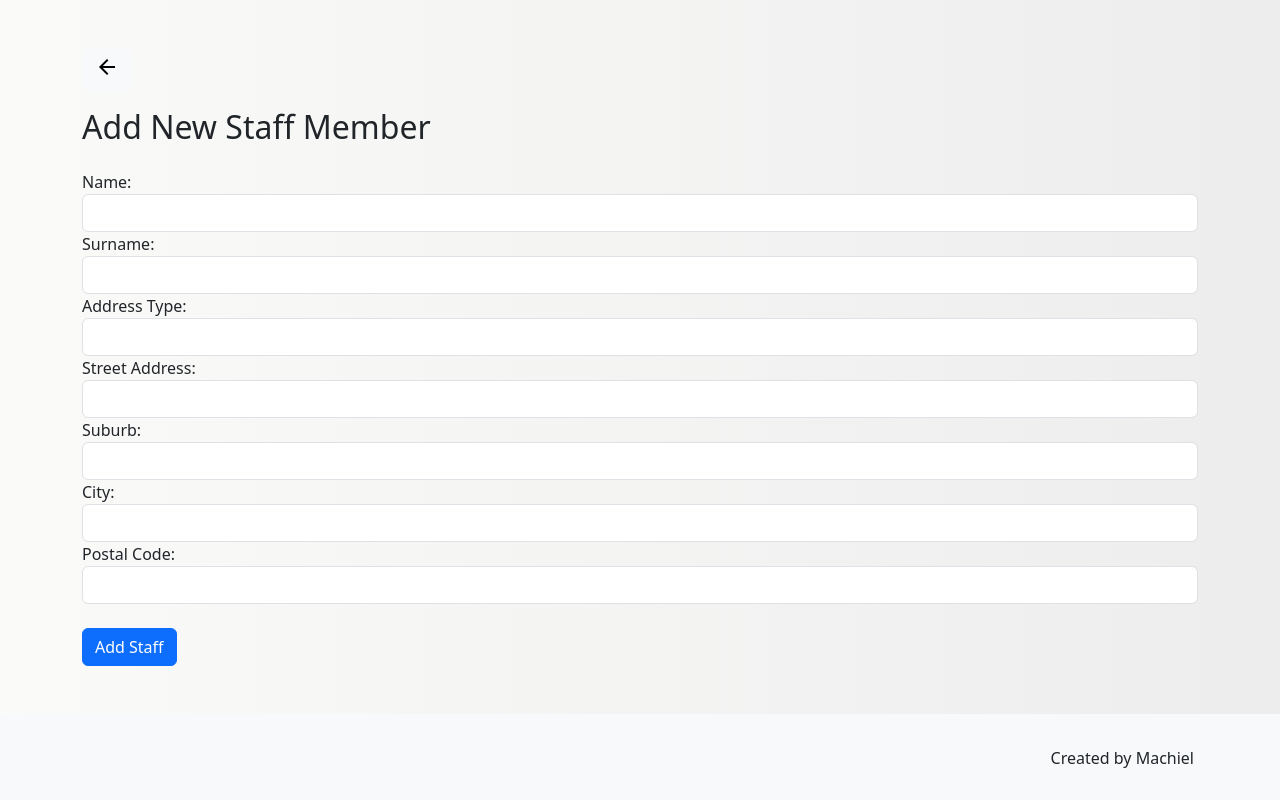
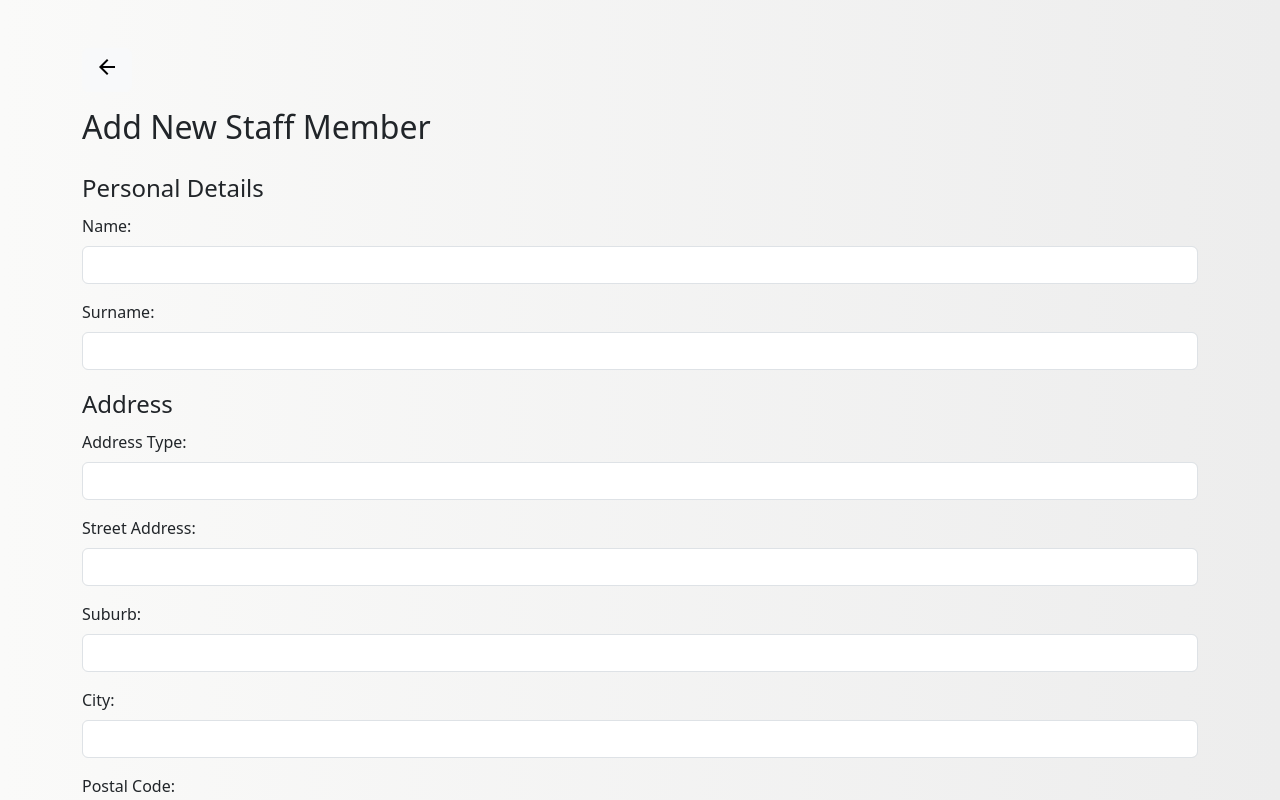
Before and after one commit to machiel27/whatnow, a React (Create React App) app: page /add-staff in a window 1280 px wide. Shown: the top 800 px of the page. Built offline with nearby package versions, Linux system fonts and the light colour scheme.

Commit message:
Add validation to the Add Staff form and fix some bugs

```diff
--- a/src/AddStaff.js
+++ b/src/AddStaff.js
@@ -3,8 +3,10 @@ import { useNavigate } from 'react-router-dom';
 import { addStaff } from './api';
 import BackArrow from './BackArrow';
 
+
 function AddStaff() {
   const [formData, setFormData] = useState({});
+  const [validated, setValidated] = useState(false); // <-- Add this state
   const navigate = useNavigate();
 
   const handleChange = (e) => {
@@ -15,6 +17,12 @@ function AddStaff() {
   };
 
   const handleSubmit = async (e) => {
+    const form = e.currentTarget;
+
+    if (form.checkValidity() === false) {
+      e.preventDefault();
+      e.stopPropagation();
+    } else {
       e.preventDefault();
       try {
         await addStaff(formData);
@@ -22,83 +30,123 @@ function AddStaff() {
       } catch (error) {
         console.error("Error adding staff:", error);
       }
+    }
+
+    setValidated(true);
   };
 
   return (
     <div className="container mt-5">
       <BackArrow />
       <h2 className="mb-4">Add New Staff Member</h2>
-      <form onSubmit={handleSubmit}>
-        <div className="form-group">
-          <label htmlFor="name">Name:</label>
+      <form onSubmit={handleSubmit} noValidate validated={validated.toString()}>
+      <fieldset>
+          <legend>Personal Details</legend>
+          <div className="mb-3">
+            <label htmlFor="name" className="form-label">Name:</label>
             <input
               type="text"
               name="name"
               onChange={handleChange}
               className="form-control"
               id="name"
+              required
             />
+            <div className="invalid-feedback">
+              Please provide a name.
             </div>
-        <div className="form-group">
-          <label htmlFor="surname">Surname:</label>
+          </div>
+          <div className="mb-3">
+            <label htmlFor="surname" className="form-label">Surname:</label>
             <input
               type="text"
               name="surname"
               onChange={handleChange}
               className="form-control"
               id="surname"
+              required
             />
+            <div className="invalid-feedback">
+              Please provide a surname.
             </div>
-        <div className="form-group">
-          <label htmlFor="addressType">Address Type:</label>
+          </div>
+        </fieldset>
+
+        <fieldset>
+          <legend>Address</legend>
+          <div className="mb-3">
+            <label htmlFor="addressType" className="form-label">Address Type:</label>
             <input
               type="text"
               name="addressType"
               onChange={handleChange}
               className="form-control"
               id="addressType"
+              required
             />
+            <div className="invalid-feedback">
+              Please provide an address type.
             </div>
-        <div className="form-group">
-          <label htmlFor="streetAddress">Street Address:</label>
+          </div>
+          <div className="mb-3">
+            <label htmlFor="streetAddress" className="form-label">Street Address:</label>
             <input
               type="text"
               name="streetAddress"
               onChange={handleChange}
               className="form-control"
               id="streetAddress"
+              required
             />
+            <div className="invalid-feedback">
+              Please provide a street address.
             </div>
-        <div className="form-group">
-          <label htmlFor="suburb">Suburb:</label>
+          </div>
+          <div className="mb-3">
+            <label htmlFor="suburb" className="form-label">Suburb:</label>
             <input
               type="text"
               name="suburb"
               onChange={handleChange}
               className="form-control"
               id="suburb"
+              required
             />
+            <div className="invalid-feedback">
+              Please provide a suburb.
             </div>
-        <div className="form-group">
-          <label htmlFor="city">City:</label>
+          </div>
+          <div className="mb-3">
+            <label htmlFor="city" className="form-label">City:</label>
             <input
               type="text"
               name="city"
               onChange={handleChange}
               className="form-control"
               id="city"
+              required
             />
+            <div className="invalid-feedback">
+              Please provide a city.
             </div>
-        <div className="form-group">
-          <label htmlFor="postalCode">Postal Code:</label>
+          </div>
+          <div className="mb-3">
+            <label htmlFor="postalCode" className="form-label">Postal Code:</label>
             <input
               type="text"
               name="postalCode"
               onChange={handleChange}
               className="form-control"
               id="postalCode"
+              required
+              pattern="\d{4}"
             />
+            <div className="invalid-feedback">
+              Please provide a valid postal code.
             </div>
+          </div>
+        </fieldset>
+
         <button type="submit" className="btn btn-primary mt-4">Add Staff</button>
       </form>
     </div>
```
Also changed, not shown: src/HomePage.js (+40 -14 lines). Lines whose indentation alone changed are shown as unchanged.
